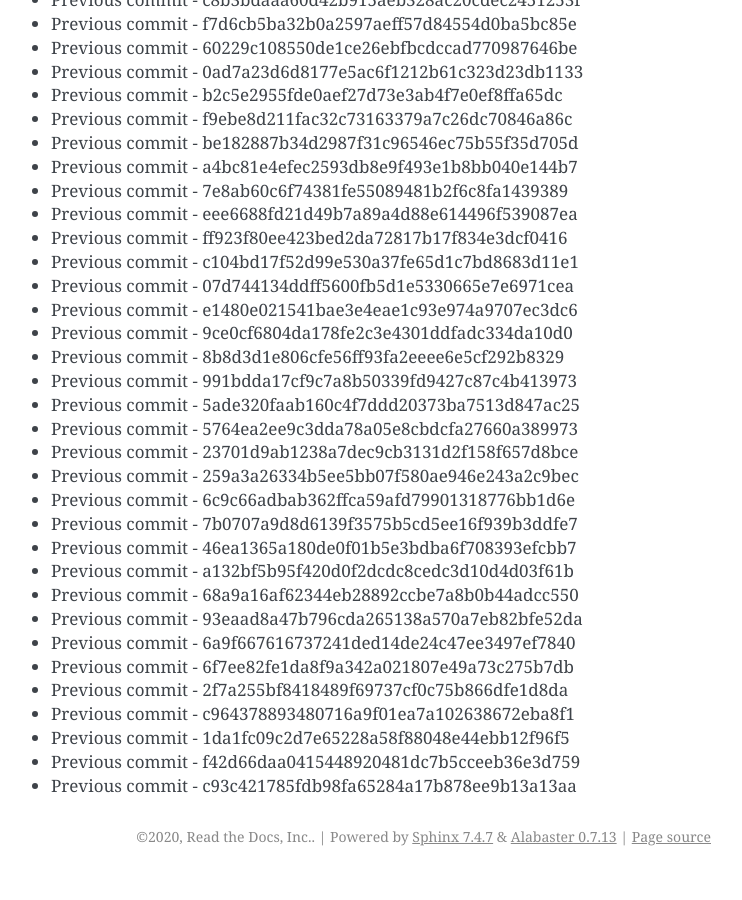
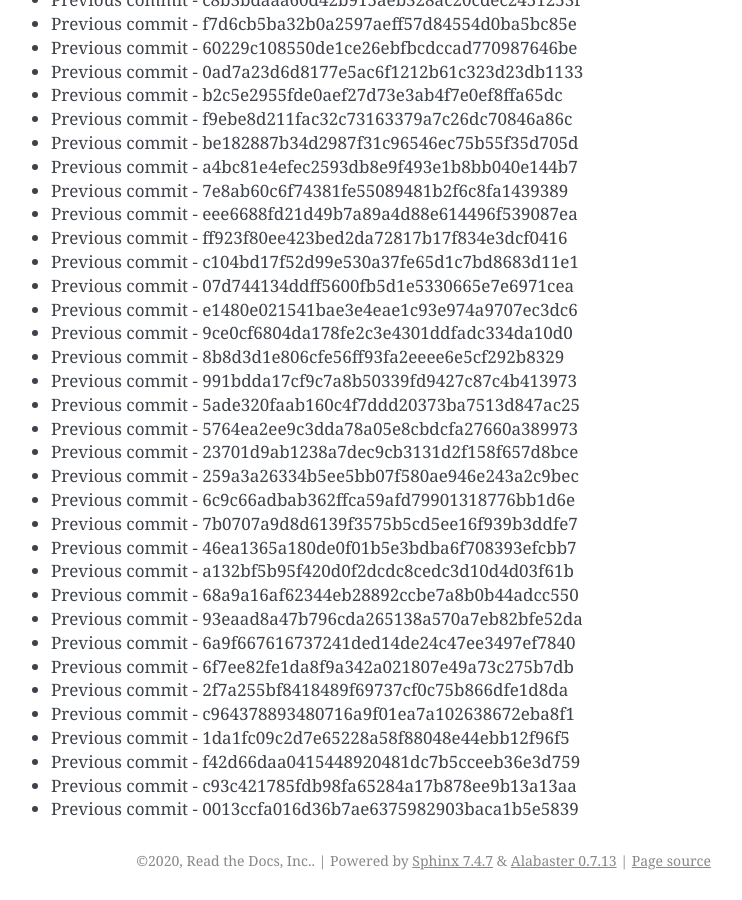
Before and after one commit to readthedocs/rtd-git-stresstest, a Sphinx documentation site: the page built from docs/updates.rst, in a window 1280 px wide and 900 px high, scrolled down 47083 px. Shown: the whole window, without its empty margins (399-1141 px from the left). Built offline with Sphinx 7.4.7, drawn with Linux system fonts in a browser that asks for light colours; before the commit the page ends 47959 px from its top, so only the background shows below that.

Commit message:
Generating commit from previous: 0013ccfa016d36b7ae6375982903baca1b5e5839

```diff
--- a/docs/updates.rst
+++ b/docs/updates.rst
@@ -2010,3 +2010,4 @@ It can be tested for any performance characteristics.
 * Previous commit - 1da1fc09c2d7e65228a58f88048e44ebb12f96f5
 * Previous commit - f42d66daa0415448920481dc7b5cceeb36e3d759
 * Previous commit - c93c421785fdb98fa65284a17b878ee9b13a13aa
+* Previous commit - 0013ccfa016d36b7ae6375982903baca1b5e5839
```
